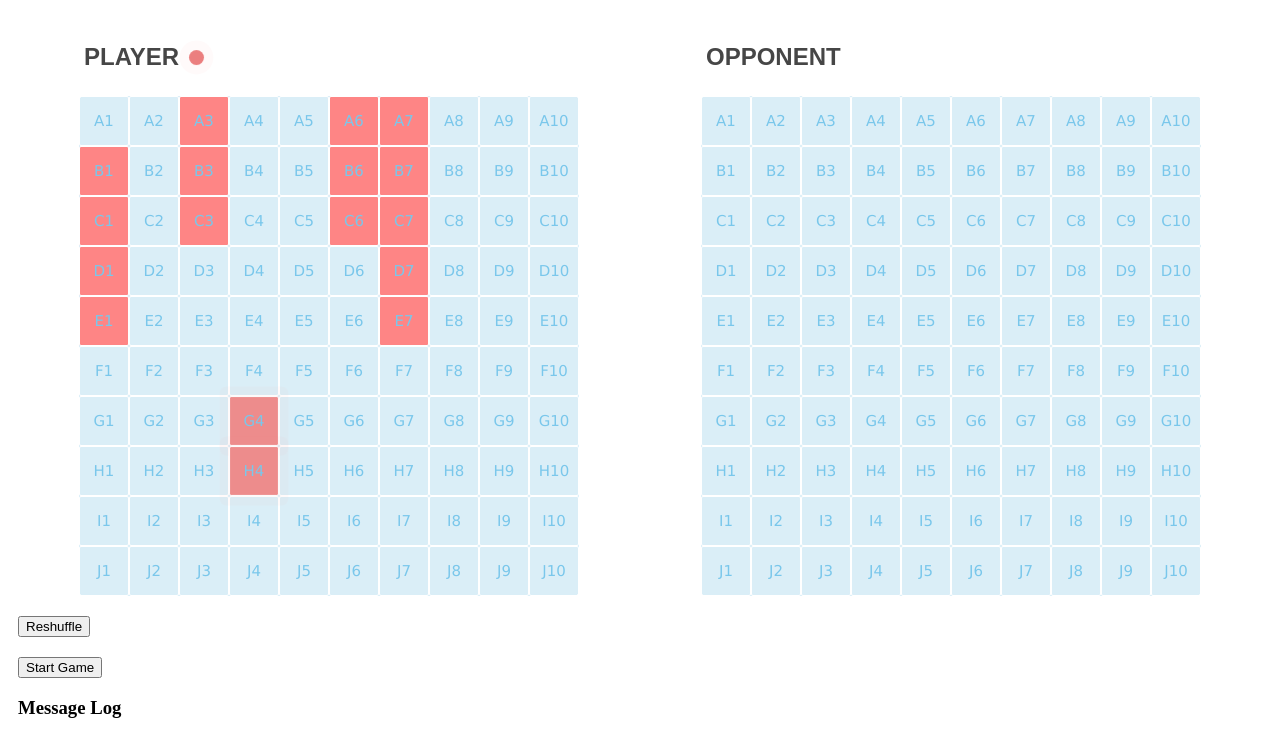
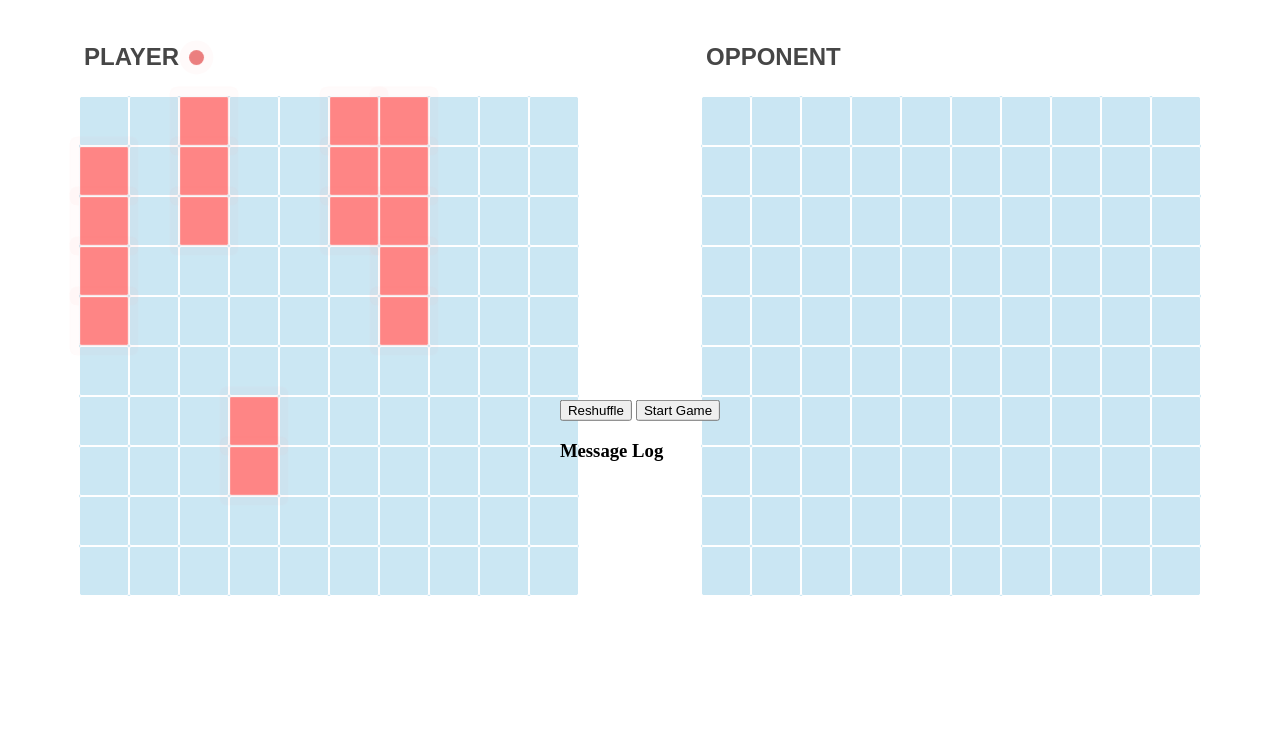
Before and after one commit to jlabedzki/battleship, a website: page index.html in a window 1280 px wide. Drawn offline with nearby package versions, Linux system fonts and the light colour scheme.

Commit message:
Fiddling around with CSS. Got the boards looking nice and minimal. Starting to work on button css. No extra functionality added yet.

```diff
--- a/index.html
+++ b/index.html
@@ -30,17 +30,17 @@
   </div>
 
 
-  <div class='mainContainer'>
-    <div class='shipGrid'>
-      <button class='randomize'>Reshuffle</button>
+  <div class='info'>
+    <div class='wrapper'>
+      <button id='reshuffle' class='button'>Reshuffle</button>
+      <button id='start' class='button'>Start Game</button>
+      <div class='messageLog'>
+        <h3 id='messageLog'>Message Log</h3>
+      </div>
     </div>
-    <div class='messageLog'></div>
   </div>
 
-  <div class='utility'>
-    <button id='start'>Start Game</button>
-    <h3 id='messageLog'>Message Log</h3>
-  </div>
+
 
   <script src="src/ships.js"></script>
   <script src="src/constants.js"></script>
--- a/main.css
+++ b/main.css
@@ -21,7 +21,6 @@ h2 {
 .turnIndicator {
   background: rgb(235, 127, 127);
   border-radius: 50%;
-  box-shadow: 0 0 0 0 rgba(0, 0, 0, 1);
   margin: auto;
   margin-left: 10px;
   height: 15px;
@@ -64,7 +63,7 @@ h2 {
   margin: auto;
   display: flex;
   flex-wrap: wrap;
-  background-color: rgba(169, 215, 236, 0.474);
+  background-color: rgba(169, 215, 236, 0.674);
   border-radius: 5px;
   opacity: 90%;
 }
@@ -79,7 +78,7 @@ h2 {
   margin: auto;
   display: flex;
   flex-wrap: wrap;
-  background-color: rgb(169, 215, 236, 0.474);
+  background-color: rgb(169, 215, 236, 0.674);
   border-radius: 5px;
   opacity: 90%;
 }
@@ -87,40 +86,50 @@ h2 {
 .grid div {
   width: 48px;
   height: 48px;
-  line-height: 48px;
   text-align: center;
   font-family:Verdana, Geneva, Tahoma, sans-serif;
   font-size: 15px;
-  color: rgb(107, 193, 233);
+  color: rgb(71, 144, 193, 0);
   border: 1px solid rgb(255, 255, 255);
   border-radius: 2px;
   opacity: 100%;
 }
 
-.square:hover {
-  background-color: rgb(250, 149, 149);
+.computerGrid div:hover {
+  background-color: rgb(119, 190, 223);
+  line-height: -40px;
   cursor: pointer;
   font-weight: bold;
   font-size: 20px;
-  color: rgb(33, 33, 33);
+  color: rgb(23, 65, 90);
+  animation: pulse-hover 0.5s infinite;
 }
 
-.utility {
-  padding: 10px;
-  width:auto;
+@keyframes pulse-hover {
+  0% {
+    transform: scale(1.1);
+  }
+
+  70% {
+    transform: scale(1.2);
+  }
+
+  100% {
+    transform: scale(1.1);
+  }
 }
 
-.messageLog {
-  width: 500px;
+/* .messageLog {
+  width: auto;
   height: auto;
   margin: auto;
   padding: 5px;
   display: flex;
   flex-wrap: wrap;
-}
+} */
 
 .destroyer {
-  background: rgb(235, 127, 127);
+  background: rgb(254, 120, 120);
   border-radius: 50%;
   box-shadow: 0 0 0 0 rgba(0, 0, 0, 1);
   margin: auto;
@@ -129,19 +138,39 @@ h2 {
 }
 
 .submarine {
-  background-color: rgb(254, 120, 120);
+  background: rgb(254, 120, 120);
+  border-radius: 50%;
+  box-shadow: 0 0 0 0 rgba(0, 0, 0, 1);
+  margin: auto;
+  transform: scale(1);
+  animation: pulse 2s infinite;
 }
 
 .cruiser {
-  background-color: rgb(254, 120, 120);
+  background: rgb(254, 120, 120);
+  border-radius: 50%;
+  box-shadow: 0 0 0 0 rgba(0, 0, 0, 1);
+  margin: auto;
+  transform: scale(1);
+  animation: pulse 2s infinite;
 }
 
 .battleship {
-  background-color: rgb(254, 120, 120);
+  background: rgb(254, 120, 120);
+  border-radius: 50%;
+  box-shadow: 0 0 0 0 rgba(0, 0, 0, 1);
+  margin: auto;
+  transform: scale(1);
+  animation: pulse 2s infinite;
 }
 
 .carrier {
-  background-color: rgb(254, 120, 120);
+  background: rgb(254, 120, 120);
+  border-radius: 50%;
+  box-shadow: 0 0 0 0 rgba(0, 0, 0, 1);
+  margin: auto;
+  transform: scale(1);
+  animation: pulse 2s infinite;
 }
 
 @keyframes pulse {
@@ -180,3 +209,11 @@ h2 {
 .computerCarrier {
   opacity: 0%;
 }
+
+.wrapper{
+  position: fixed;
+  margin-top: 40px;
+  top: 50%;
+  left: 50%;
+  transform: translate(-50%, -50%);
+}
--- a/main.js
+++ b/main.js
@@ -1,6 +1,6 @@
 $(document).ready(() => {
-  generateBoard(userGrid, userSquares, 100);
-  generateBoard(computerGrid, computerSquares, 100);
+  generatePlayerBoard(userGrid, userSquares, 100);
+  generateComputerBoard(computerGrid, computerSquares, 100);
 
   randomizePlayerShips(destroyer);
   randomizePlayerShips(submarine);
@@ -14,7 +14,7 @@ $(document).ready(() => {
   randomizeComputerShips(computerBattleship);
   randomizeComputerShips(computerCarrier);
 
-  $('.randomize').click(() => {
+  $('#reshuffle').click(() => {
     clearBoard(destroyer);
     clearBoard(submarine);
     clearBoard(cruiser);
--- a/src/generateBoard.js
+++ b/src/generateBoard.js
@@ -3,7 +3,7 @@
 //Each square is labeled A-J, 1-10
 //Each square has a classname 'square', and data-id of 1-100
 
-const generateBoard = (grid, squares, amount) => {
+const generateComputerBoard = (grid, squares, amount) => {
   let counter = 1;
 
   while (counter <= amount) {
@@ -61,3 +61,22 @@ const generateBoard = (grid, squares, amount) => {
     counter++;
   }
 };
+
+const generatePlayerBoard = (grid, squares, amount) => {
+  let counter = 1;
+
+  while (counter <= amount) {
+    const square = document.createElement('div');
+    square.className = 'square';
+
+    //Setting the id for each square. Using dataset.id so that the user and computer's squares can share the same id.
+    square.dataset.id = counter;
+
+    //Using jquery to add each square to the board
+    grid.append(square);
+
+    //Pushing each square to an array (either userSquares or computerSquares) to be used in other functions.
+    squares.push(square);
+    counter++;
+  }
+};
--- a/src/randomizePlayerShips.js
+++ b/src/randomizePlayerShips.js
@@ -25,14 +25,14 @@ const randomizePlayerShips = (ship) => {
   //Next two if statements: Adding the 'taken' and the ship's name to the classList of the square we place on. If the ship is being placed vertically then we don't need to check the right edge.
   if (currentDirection === vertical && !taken) {
     currentDirection.forEach(ind => {
-      userSquares[randomize + ind].classList.add('taken', ship.name);
+      userSquares[randomize + ind].classList.add('taken', 'pulsing', ship.name);
     });
     return;
   }
 
   if (!taken && !rightEdge) {
     currentDirection.forEach(ind => {
-      userSquares[randomize + ind].classList.add('taken', ship.name);
+      userSquares[randomize + ind].classList.add('taken', 'pulsing', ship.name);
     });
     return;
   }
```
Also changed, not shown: src/dragPlayerShips.js (deleted, +0 -93 lines).
